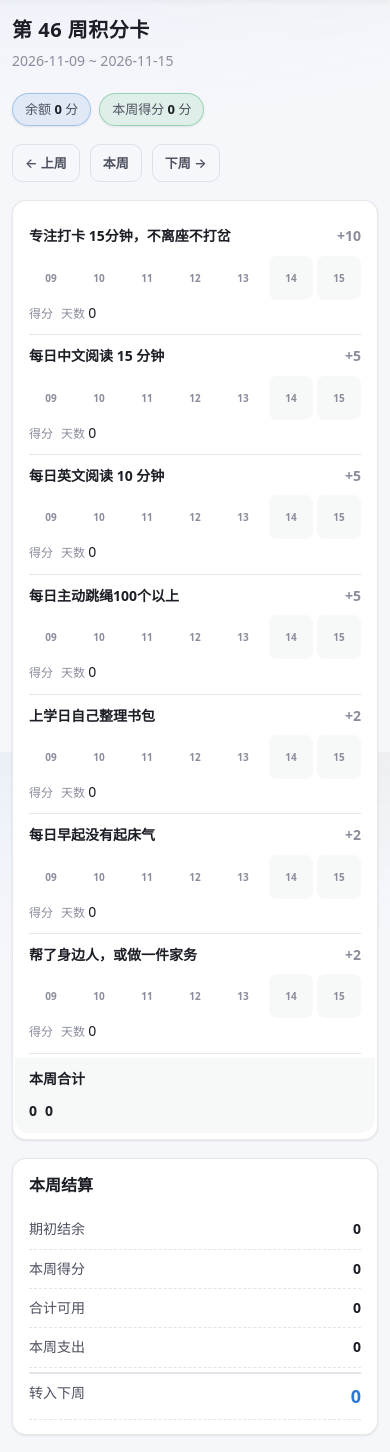
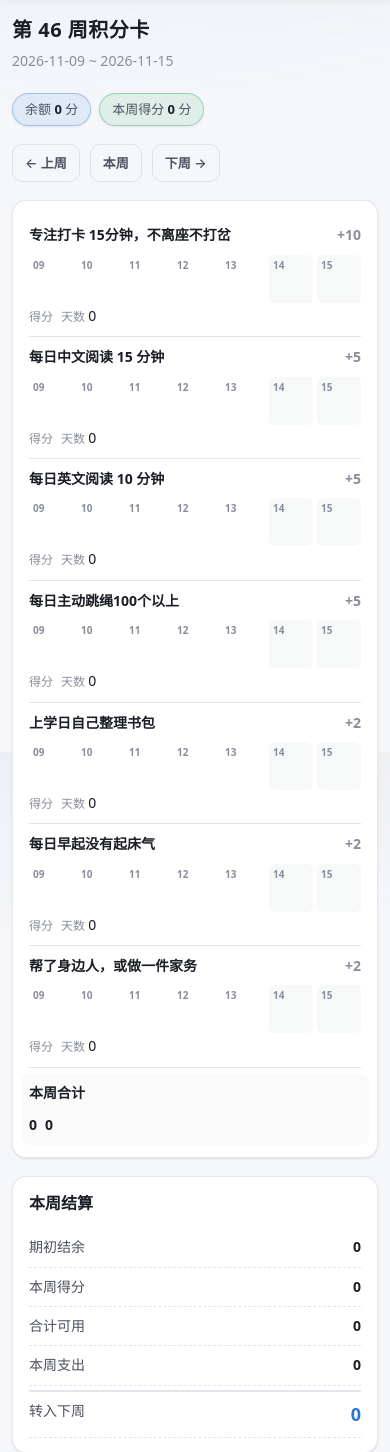
Before and after one commit to wangweitung/kid-points, a Flask app: page /week in a window 390 px wide. Shown: the part 92-1544 px from the top of the page. Run offline with Flask 3, Linux system fonts and the light colour scheme; the visitor is signed in with stand-in values (Sample User, id 1); data comes from the database, SQL or seed files in the repository; tables that the repository leaves empty hold one stand-in row (values such as "Sample post").

Commit message:
移动端参考月视图风格统一：近 7 天条卡片化、周积分卡紧凑月历格、存折堆叠条目

```diff
--- a/app/static/style.css
+++ b/app/static/style.css
@@ -630,14 +646,14 @@ code {
   .nav a.active { box-shadow: none; }
   .task-card { padding: 15px 14px; }
 
-  /* week board: card-style rows, no horizontal scrolling */
-  .week-board { display: block; padding: 2px 14px 8px; }
+  /* week board: month-calendar style, no horizontal scrolling */
+  .week-board { display: block; padding: 10px 8px; }
   .wrow {
     display: flex;
     flex-wrap: wrap;
     align-items: center;
     gap: 2px 8px;
-    padding: 10px 0;
+    padding: 9px 0;
     border-bottom: 1px solid var(--grid);
   }
   .wrow-head { display: none; }
@@ -649,22 +665,40 @@ code {
   .wc-daystrip { flex: 0 0 100%; display: flex; gap: 4px; margin-top: 6px; }
   .wc-day-date {
     display: block;
+    align-self: flex-start;
     font-size: 10px;
     color: var(--muted);
     line-height: 1.2;
     font-variant-numeric: tabular-nums;
   }
-  .wc.cell { flex: 1 1 0; min-width: 0; height: 44px; }
+  .wc.cell {
+    flex: 1 1 0;
+    min-width: 0;
+    min-height: 48px;
+    height: auto;
+    padding: 4px;
+    border-radius: 6px;
+    align-items: flex-start;
+  }
+  .wc.cell .cell-mark { margin: auto; font-size: 15px; }
   .wc.cell.done .wc-day-date { color: rgba(255, 255, 255, 0.85); }
   .wrow-total {
-    background: rgba(28, 30, 38, 0.03);
-    margin: 4px -14px -8px;
-    padding: 10px 14px;
-    border-radius: 0 0 14px 14px;
+    background: rgba(28, 30, 38, 0.02);
+    margin: 6px -8px -2px;
+    padding: 8px;
+    border-radius: 8px;
     border-bottom: none;
   }
   .wrow-total .wc { background: transparent; border-top: none; padding: 0; }
-  .wrow-total .wc-day { flex: 1 1 0; min-width: 0; text-align: center; font-weight: 700; }
+  .wrow-total .wc-day {
+    flex: 1 1 0;
+    min-width: 0;
+    text-align: right;
+    padding-right: 2px;
+    font-weight: 700;
+    font-size: 13px;
+    font-variant-numeric: tabular-nums;
+  }
   .wrow-total .wc-score::before, .wrow-total .wc-days::before { content: none; }
   .wrow-total .wc-name { flex: 1 1 auto; }
 
```
Also changed, not shown: other parts of app/static/style.css (+59 -2 lines), app/templates/passbook.html (+9 -9 lines).
